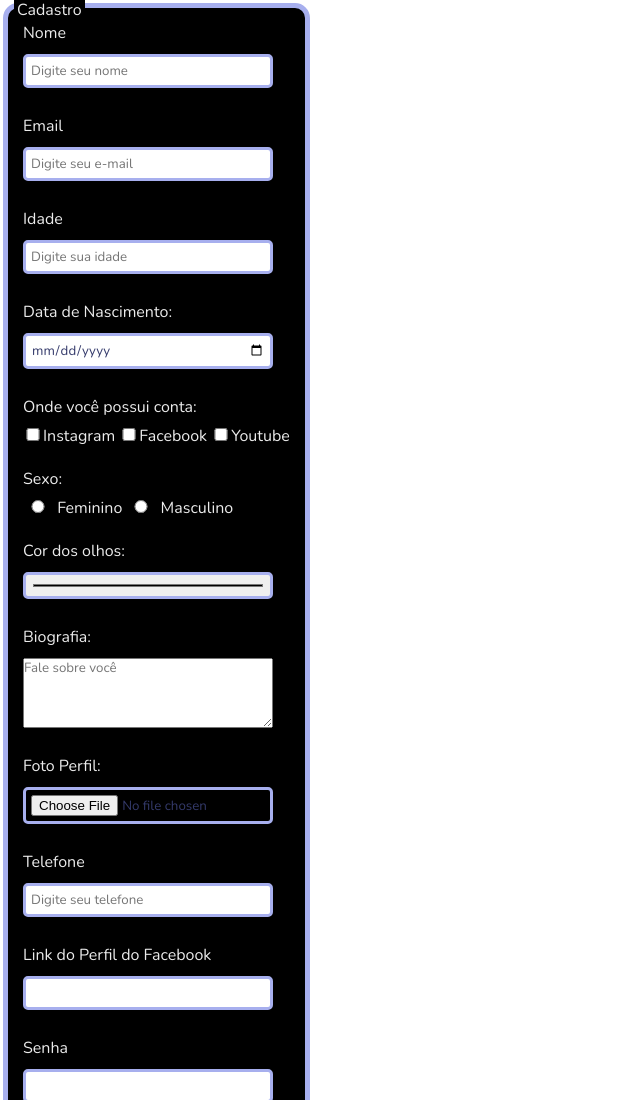
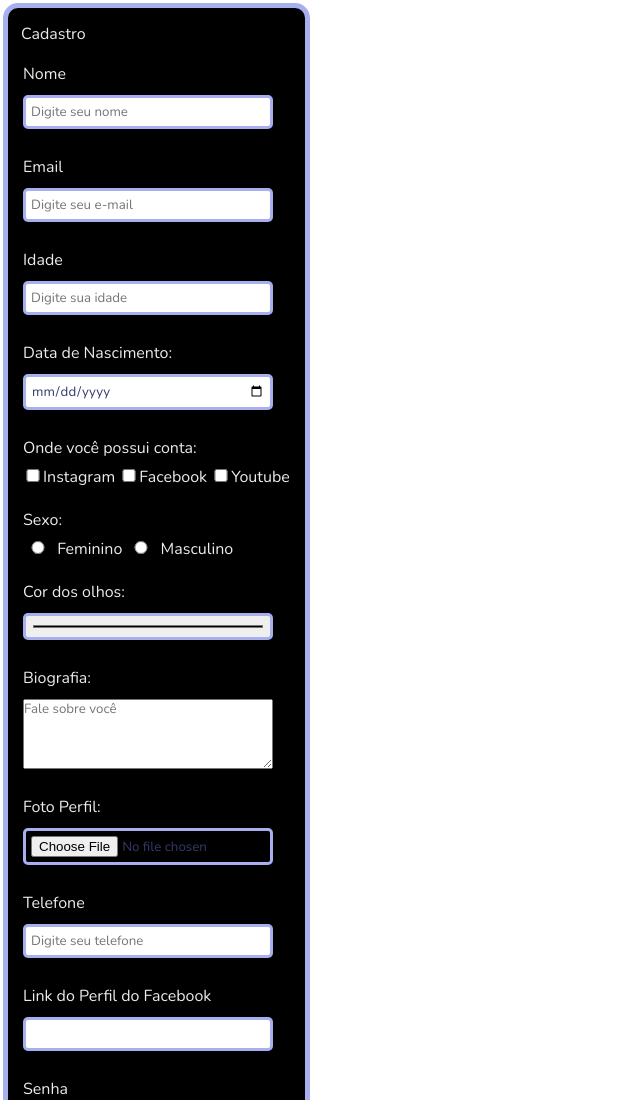
Before and after one commit to grauppdev/form, a plain HTML site: page index.html in a window 1280 px wide. Shown: the top 1100 px of the page, without its empty margins (0-640 px from the left). Drawn offline with nearby package versions, Linux system fonts and the light colour scheme; a script that the page names is missing.

Commit message:
image acess

```diff
--- a/style.css
+++ b/style.css
@@ -18,13 +18,14 @@ float: left;
 }
 
 h2 {
-    color: #EBEBEB;
-    padding: 0 3px;
-    position: absolute;
+    color: hsl(0, 0%, 92%);
+    padding: 0px 3px;
+    position: relative;
     font-size: 16px;
     font-weight: 300;
-    top: -2px;
+    top: 0px;
     background-color: black;
+    margin: 10px 0 10px 5px;
 }
 
 
@@ -83,7 +84,7 @@ textarea {
     cursor: pointer;
 }
 .clean:hover{
-background-color: #343B6B;
+background-color: rgb(204, 35, 35);
 color: #EBEBEB;
 transform: scale(1.3);
 transition: all 0.5s;
```
Also changed, not shown: Desafio 2.png (deleted), acess/Image 1.png (added), acess/Image 2.png (added).
